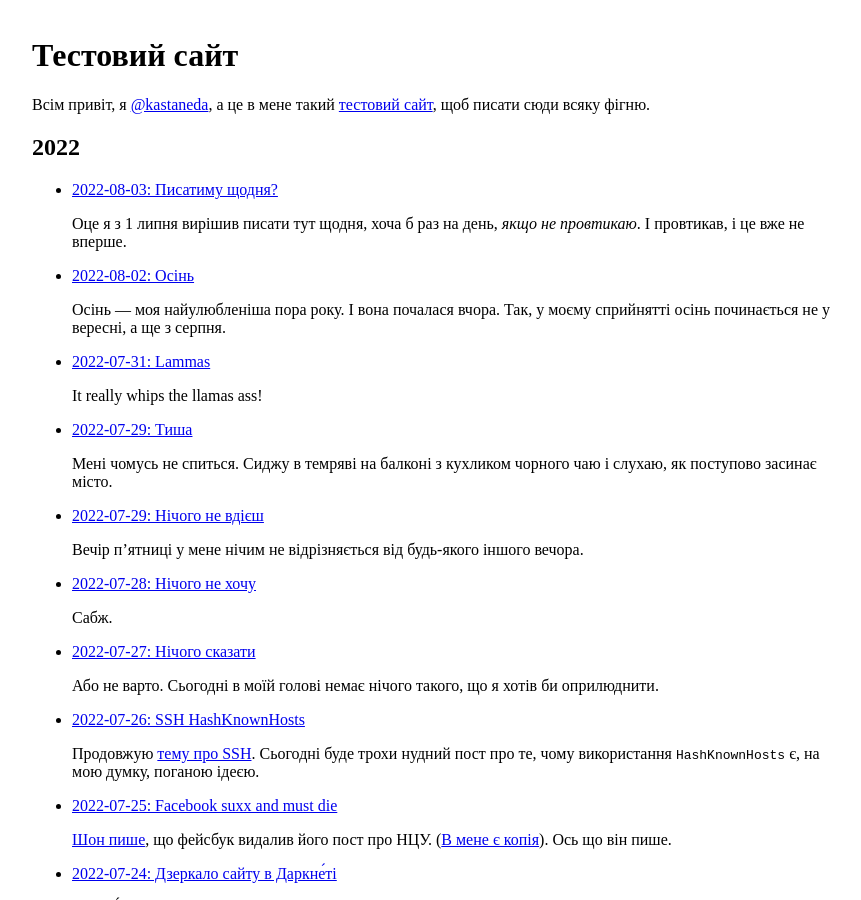
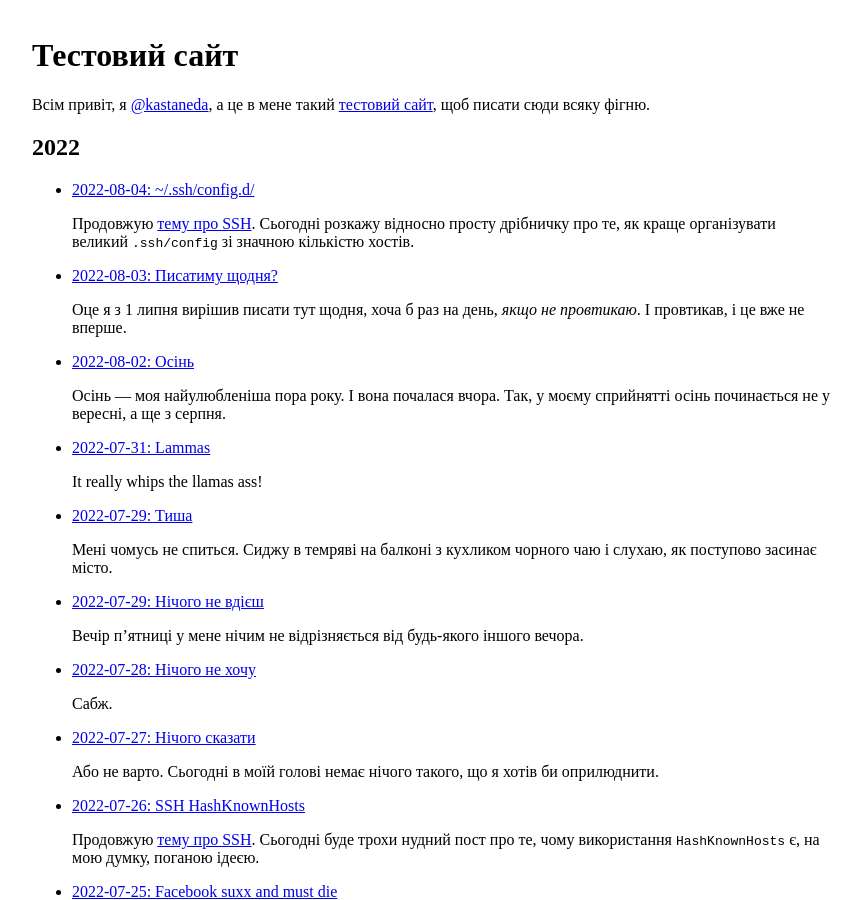
Before and after one commit to dk487/test.de.co.ua, a Jekyll site: the page built from index.md, in a window 1280 px wide and 900 px high. Shown: the whole window, without its empty margins (208-1069 px from the left). Built offline with Jekyll 4.4.1, drawn with Linux system fonts in a browser that asks for light colours.

Commit message:
New post: ~/.ssh/config.d/

```diff
--- a/_posts/2022/2022-07-20-ssh-tips-and-tricks.md
+++ b/_posts/2022/2022-07-20-ssh-tips-and-tricks.md
@@ -7,5 +7,6 @@ date: 2022-07-20 13:11:08 +03:00
 
  - [Конфігураційні файли SSH та контроль версій](/2022/07/20/ssh-config-repo.html)
  - [SSH HashKnownHosts](/2022/07/26/ssh-hashknownhosts.html)
+ - [~/.ssh/config.d/](/2022/08/04/ssh-config-d.html)
 
 Список буде оновлюватися по мірі публікації нових постів.
--- a/_drafts/ssh-config-d.md
+++ b/_posts/2022/2022-08-04-ssh-config-d.md
@@ -1,7 +1,7 @@
 ---
-title: .ssh/config.d/
+title: ~/.ssh/config.d/
 title_lang: en
-placeholder: here
+date: 2022-08-04 23:51:05 +03:00
 ---
 
 Продовжую [тему про SSH][1]. Сьогодні розкажу відносно просту дрібничку про те, як краще організувати великий `.ssh/config` зі значною кількістю хостів.
```
